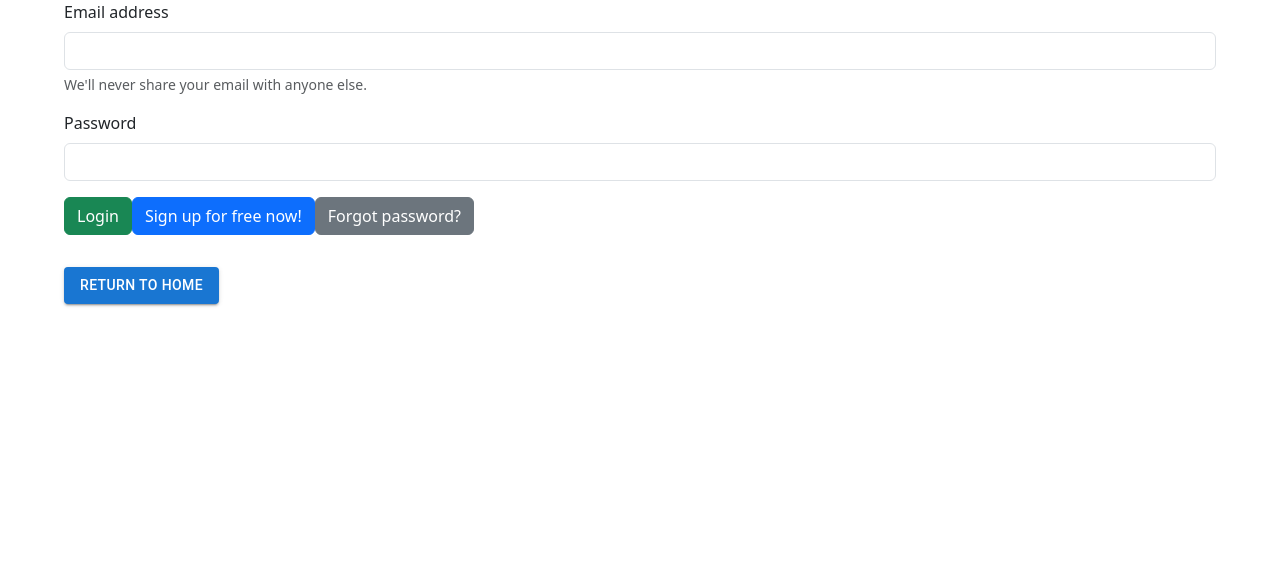
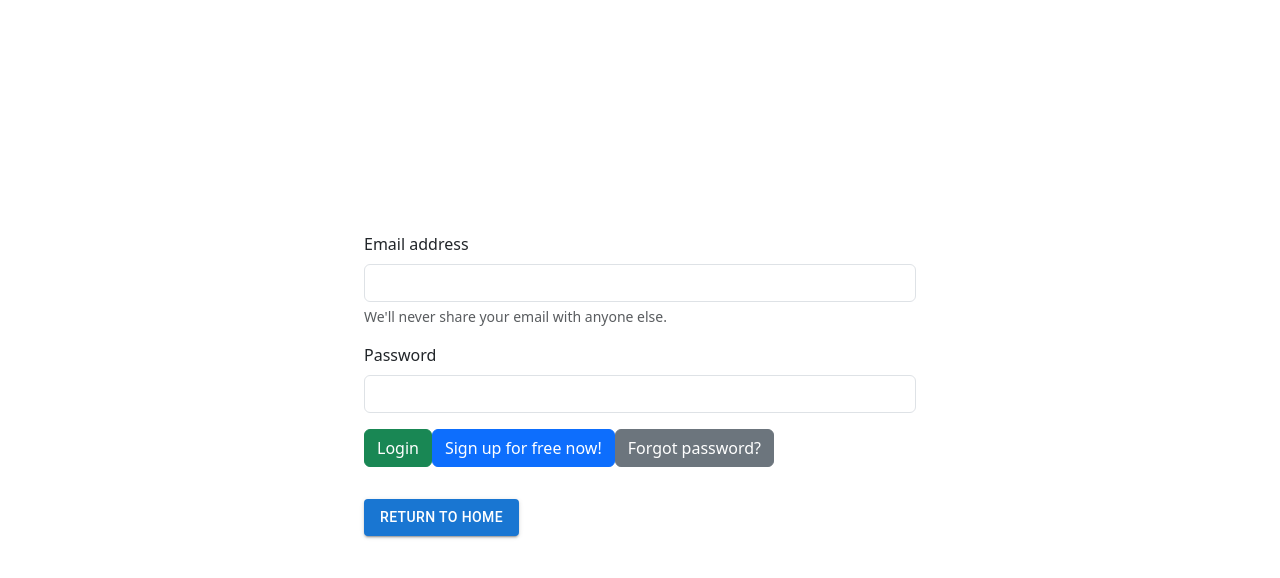
Before and after one commit to IRODR1502020/HOWRU-Spring-2024, a React (Create React App) app in the folder howru/: page /login in a window 1280 px wide. Shown: the top 578 px of the page. Built offline with nearby package versions, Linux system fonts and the light colour scheme; no server answers.

Commit message:
styled the login page
centered the loginwidget

```diff
--- a/howru/src/Components/LoginPage.js
+++ b/howru/src/Components/LoginPage.js
@@ -1,3 +1,4 @@
+import { Box } from '@mui/material';
 import { useNavigate } from "react-router-dom";
 import LoginWidget from './GeneralComponents/LoginWidget.js';
 
@@ -6,7 +7,19 @@ const LoginPage = () => {
 	const navigate = useNavigate();
 
 	return (
-		<LoginWidget />
+		<Box sx={{
+			display: 'flex',
+			flexDirection: 'column',
+			alignItems: 'center',
+			justifyContent: 'center',
+			height: '100vh',
+		}}>
+			<Box
+			  sx={{ width: '600px', mb: 4 }}
+			>
+				<LoginWidget />
+			</Box>
+		</Box>
 	);
 
 };
--- a/howru/src/Components/ResetPassword.js
+++ b/howru/src/Components/ResetPassword.js
@@ -24,7 +24,7 @@ const ResetPassword = () => {
 		display: "flex",
 		alignItems: "center",
 		justifyContent: "center",
-		marginBottom: "2rem",
+		marginBottom: "3rem",
 	};
 
 	const logoStyle = {
```
